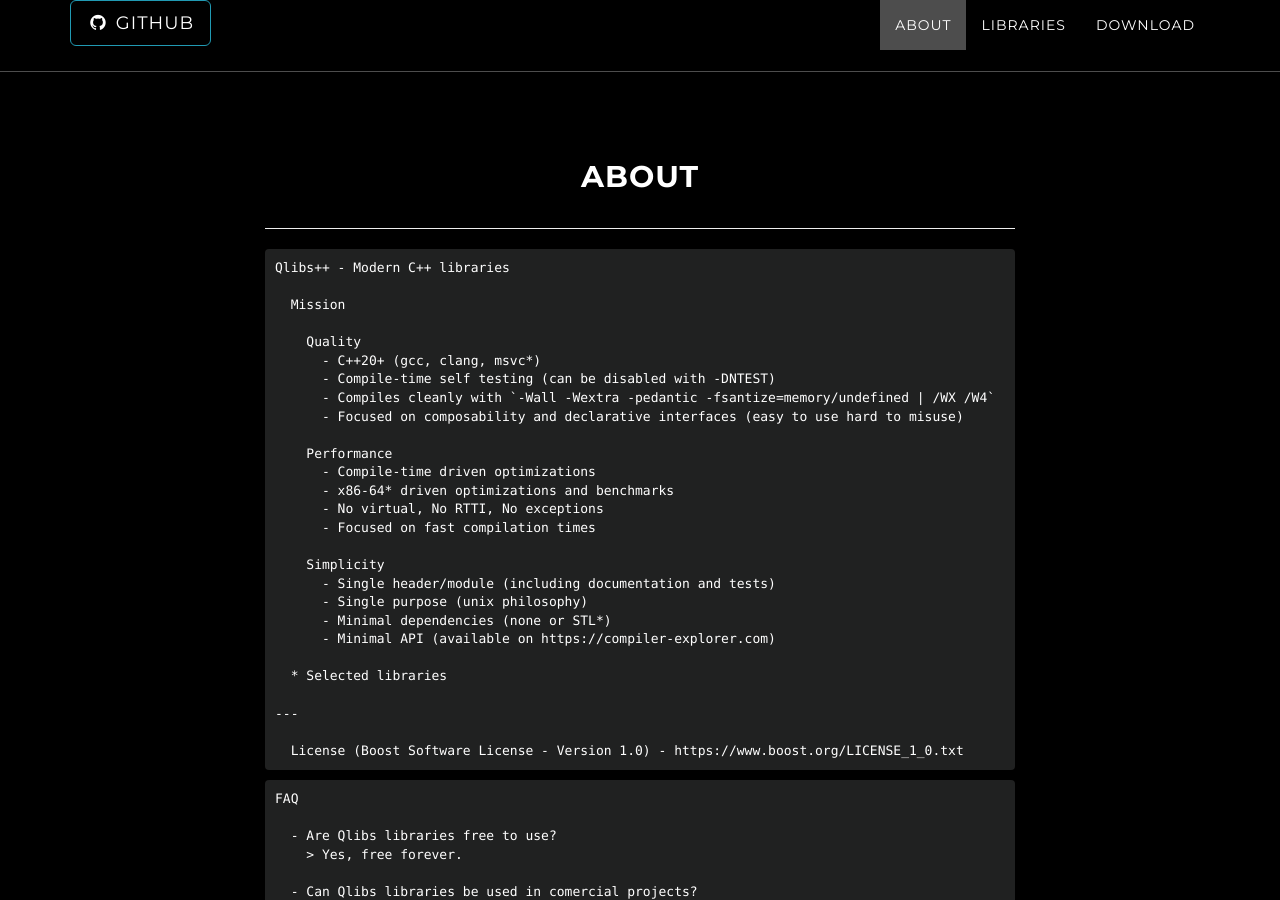
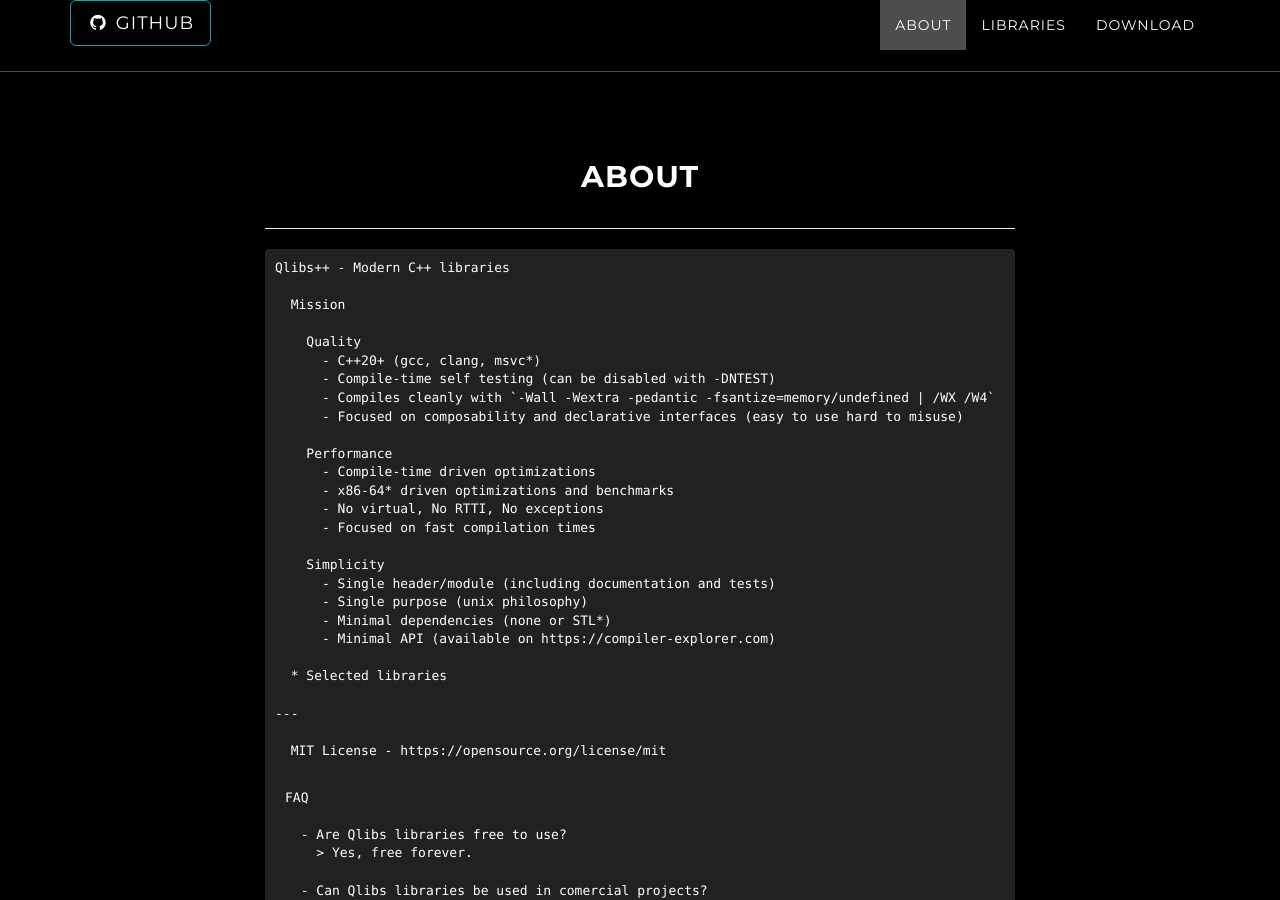
Before and after one commit to qlibs/qlibs.github.io, a Jekyll site: the page built from index.html, in a window 1280 px wide and 900 px high, scrolled down 940 px. Built offline with Jekyll 4.4.1, drawn with Linux system fonts in a browser that asks for light colours; nearby versions of some CDN libraries.

Commit message:
:wrench: [MIT]

```diff
--- a/_includes/about.html
+++ b/_includes/about.html
@@ -32,7 +32,7 @@ Qlibs++ - Modern C++ libraries
 
 ---
 
-  License (Boost Software License - Version 1.0) - https://www.boost.org/LICENSE_1_0.txt</pre>
+  MIT License - https://opensource.org/license/mit
 
 <pre align="left" style="color:white; background-color: #202121; border: none; padding: 10px;">
 FAQ
```
